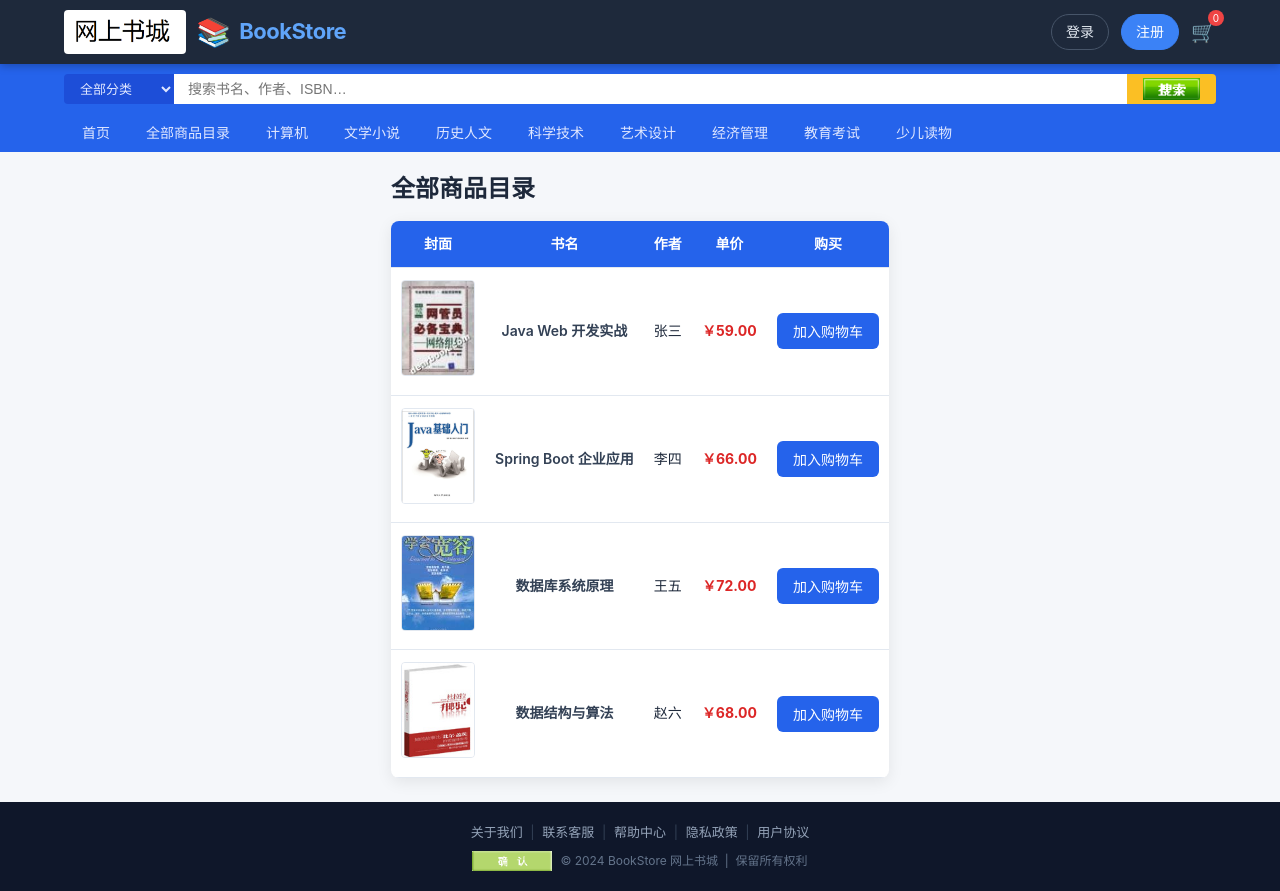
After one commit to 1034569185/1034569185, a Java web app: template BookStore/src/main/webapp/WEB-INF/views/ProductList.jsp in a window 1280 px wide. The commit adds this page. Run offline with Spring Boot 4, a stand-in JSP engine, Linux system fonts and the light colour scheme; the template is opened without the code that fills it, so the values that code supplies are empty; some of the project's set-up classes (security, data sources, template engines, error pages and the like) are left out, and stand-ins take their place.

Commit message:
Lab 7: add session cart JSP pages and route wiring
Agent-Logs-Url: https://github.com/1034569185/1034569185/sessions/6912cdeb-9f36-46ee-a270-201f31611f04

Co-authored-by: 1034569185 <38981876+1034569185@users.noreply.github.com>

```diff
--- a/BookStore/src/main/java/com/bookstore/config/SecurityConfig.java
+++ b/BookStore/src/main/java/com/bookstore/config/SecurityConfig.java
@@ -28,7 +28,9 @@ public class SecurityConfig {
                         "/static/**", "/css/**", "/js/**", "/images/**",
                         "/h2-console/**",
                         "/user/checkUsername", "/user/checkEmail",
-                        "/admin/**"
+                        "/admin/**",
+                        "/ProductList.jsp", "/Cart.jsp",
+                        "/Handle-AddCart.jsp", "/DeleteCart.jsp"
                 )
                 .permitAll()
                 .anyRequest().authenticated()
--- /dev/null
+++ b/BookStore/src/main/webapp/WEB-INF/views/ProductList.jsp
@@ -0,0 +1,111 @@
+<%@ page contentType="text/html;charset=UTF-8" language="java" %>
+<!DOCTYPE html>
+<html lang="zh-CN">
+<head>
+    <meta charset="UTF-8">
+    <meta name="viewport" content="width=device-width, initial-scale=1.0">
+    <title>全部商品目录 - BookStore</title>
+    <link rel="stylesheet" href="${pageContext.request.contextPath}/static/css/common.css">
+    <style>
+        .product-page { max-width: 1100px; margin: 18px auto 24px; padding: 0 16px; }
+        .product-title { font-size: 24px; margin-bottom: 12px; color: #1e293b; }
+        .product-table { width: 100%; border-collapse: collapse; background: #fff; border-radius: 8px; overflow: hidden; box-shadow: 0 4px 16px rgba(0,0,0,.08); }
+        .product-table th, .product-table td { padding: 12px 10px; border-bottom: 1px solid #e2e8f0; text-align: center; font-size: 14px; }
+        .product-table th { background: #2563eb; color: #fff; font-weight: 600; }
+        .product-table img { width: 74px; height: 96px; object-fit: cover; border-radius: 4px; border: 1px solid #e2e8f0; }
+        .book-name { text-align: left; font-weight: 600; color: #334155; }
+        .book-price { color: #dc2626; font-weight: 700; }
+        .buy-btn { border: 0; background: #2563eb; color: #fff; padding: 8px 16px; border-radius: 6px; cursor: pointer; font-size: 14px; }
+        .buy-btn:hover { background: #1d4ed8; }
+    </style>
+</head>
+<body>
+<div class="page-wrapper">
+    <%@ include file="head.jsp" %>
+    <%@ include file="menu_search.jsp" %>
+
+    <main class="product-page">
+        <h1 class="product-title">全部商品目录</h1>
+        <table class="product-table">
+            <thead>
+            <tr>
+                <th>封面</th>
+                <th>书名</th>
+                <th>作者</th>
+                <th>单价</th>
+                <th>购买</th>
+            </tr>
+            </thead>
+            <tbody>
+            <tr>
+                <td><img src="${pageContext.request.contextPath}/static/images/productImg/0270eba2-2b48-48df-956b-0341204384d9.jpg" alt="书籍1"></td>
+                <td class="book-name">Java Web 开发实战</td>
+                <td>张三</td>
+                <td class="book-price">￥59.00</td>
+                <td>
+                    <form action="${pageContext.request.contextPath}/Handle-AddCart.jsp" method="post">
+                        <input type="hidden" name="id" value="book-001">
+                        <input type="hidden" name="name" value="Java Web 开发实战">
+                        <input type="hidden" name="author" value="张三">
+                        <input type="hidden" name="price" value="59.00">
+                        <input type="hidden" name="image" value="/static/images/productImg/0270eba2-2b48-48df-956b-0341204384d9.jpg">
+                        <button type="submit" class="buy-btn">加入购物车</button>
+                    </form>
+                </td>
+            </tr>
+            <tr>
+                <td><img src="${pageContext.request.contextPath}/static/images/productImg/697a23d6-225a-41a3-8c20-7ab624265ecc.png" alt="书籍2"></td>
+                <td class="book-name">Spring Boot 企业应用</td>
+                <td>李四</td>
+                <td class="book-price">￥66.00</td>
+                <td>
+                    <form action="${pageContext.request.contextPath}/Handle-AddCart.jsp" method="post">
+                        <input type="hidden" name="id" value="book-002">
+                        <input type="hidden" name="name" value="Spring Boot 企业应用">
+                        <input type="hidden" name="author" value="李四">
+                        <input type="hidden" name="price" value="66.00">
+                        <input type="hidden" name="image" value="/static/images/productImg/697a23d6-225a-41a3-8c20-7ab624265ecc.png">
+                        <button type="submit" class="buy-btn">加入购物车</button>
+                    </form>
+                </td>
+            </tr>
+            <tr>
+                <td><img src="${pageContext.request.contextPath}/static/images/productImg/a2da626c-c72d-4972-83de-cf48405c5563.jpg" alt="书籍3"></td>
+                <td class="book-name">数据库系统原理</td>
+                <td>王五</td>
+                <td class="book-price">￥72.00</td>
+                <td>
+                    <form action="${pageContext.request.contextPath}/Handle-AddCart.jsp" method="post">
+                        <input type="hidden" name="id" value="book-003">
+                        <input type="hidden" name="name" value="数据库系统原理">
+                        <input type="hidden" name="author" value="王五">
+                        <input type="hidden" name="price" value="72.00">
+                        <input type="hidden" name="image" value="/static/images/productImg/a2da626c-c72d-4972-83de-cf48405c5563.jpg">
+                        <button type="submit" class="buy-btn">加入购物车</button>
+                    </form>
+                </td>
+            </tr>
+            <tr>
+                <td><img src="${pageContext.request.contextPath}/static/images/productImg/c4ab442f-95c7-4d6f-a57e-3eb7dc6b83c4.jpg" alt="书籍4"></td>
+                <td class="book-name">数据结构与算法</td>
+                <td>赵六</td>
+                <td class="book-price">￥68.00</td>
+                <td>
+                    <form action="${pageContext.request.contextPath}/Handle-AddCart.jsp" method="post">
+                        <input type="hidden" name="id" value="book-004">
+                        <input type="hidden" name="name" value="数据结构与算法">
+                        <input type="hidden" name="author" value="赵六">
+                        <input type="hidden" name="price" value="68.00">
+                        <input type="hidden" name="image" value="/static/images/productImg/c4ab442f-95c7-4d6f-a57e-3eb7dc6b83c4.jpg">
+                        <button type="submit" class="buy-btn">加入购物车</button>
+                    </form>
+                </td>
+            </tr>
+            </tbody>
+        </table>
+    </main>
+
+    <%@ include file="foot.jsp" %>
+</div>
+</body>
+</html>
--- a/BookStore/src/main/webapp/WEB-INF/views/head.jsp
+++ b/BookStore/src/main/webapp/WEB-INF/views/head.jsp
@@ -26,7 +26,7 @@
                     <a href="${pageContext.request.contextPath}/user/register" class="header-btn header-btn-primary">注册</a>
                 </c:otherwise>
             </c:choose>
-            <a href="${pageContext.request.contextPath}/cart" class="header-cart" title="购物车">
+            <a href="${pageContext.request.contextPath}/Cart.jsp" class="header-cart" title="购物车">
                 🛒 <span class="cart-count">0</span>
             </a>
         </div>
--- a/BookStore/src/main/webapp/WEB-INF/views/index.jsp
+++ b/BookStore/src/main/webapp/WEB-INF/views/index.jsp
@@ -134,7 +134,7 @@
                              alt="登录"
                              onerror="this.outerHTML='🔑 登录'">
                     </a>
-                    <a href="${pageContext.request.contextPath}/cart" class="quick-link">
+                    <a href="${pageContext.request.contextPath}/Cart.jsp" class="quick-link">
                         <img src="${pageContext.request.contextPath}/static/images/cart.gif"
                              alt="购物车"
                              onerror="this.outerHTML='🛒 购物车'">
--- a/BookStore/src/main/webapp/WEB-INF/views/menu_search.jsp
+++ b/BookStore/src/main/webapp/WEB-INF/views/menu_search.jsp
@@ -25,6 +25,7 @@
     <!-- 分类导航 -->
     <nav class="category-nav">
         <a href="${pageContext.request.contextPath}/" class="cat-link">首页</a>
+        <a href="${pageContext.request.contextPath}/ProductList.jsp" class="cat-link">全部商品目录</a>
         <a href="${pageContext.request.contextPath}/book/list?category=computer" class="cat-link">计算机</a>
         <a href="${pageContext.request.contextPath}/book/list?category=literature" class="cat-link">文学小说</a>
         <a href="${pageContext.request.contextPath}/book/list?category=history" class="cat-link">历史人文</a>
```
Also changed, not shown: BookStore/src/main/java/com/bookstore/controller/HomeController.java (+33 -0 lines), BookStore/src/main/webapp/WEB-INF/views/Cart.jsp (added, +112 -0 lines), BookStore/src/main/webapp/WEB-INF/views/DeleteCart.jsp (added, +26 -0 lines), BookStore/src/main/webapp/WEB-INF/views/Handle-AddCart.jsp (added, +50 -0 lines).
